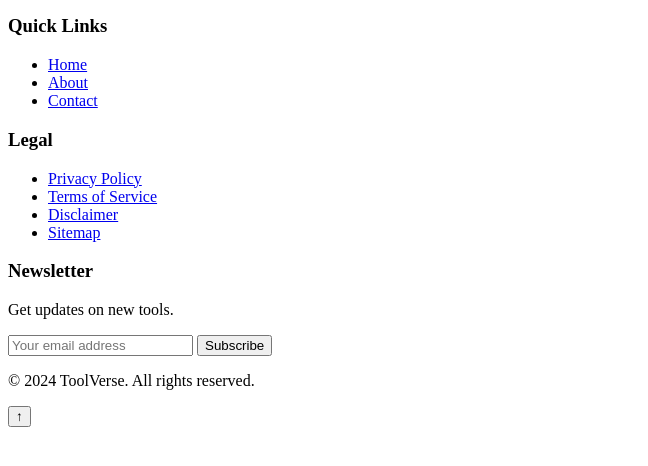
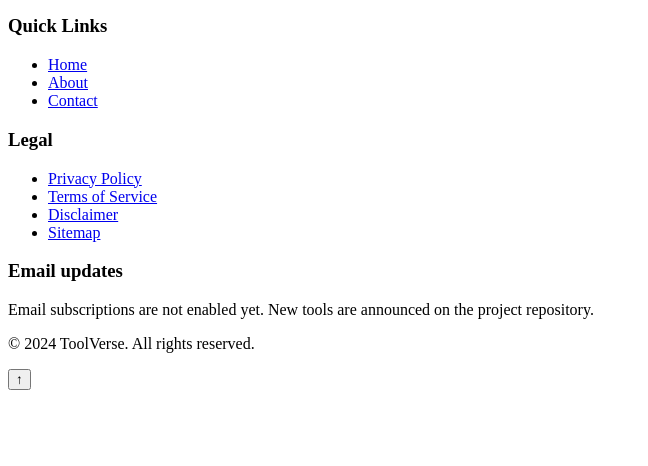
Before and after one commit to manav193/ToolVerse, a website: page components/footer.html in a window 1280 px wide. Shown: the part 70-536 px from the top of the page, without its empty margins (0-648 px from the left). Drawn offline with Linux system fonts and the light colour scheme; files that its build step writes are made by us from their sources.

Commit message:
Load ToolVerse 36-40 experience layer on generated pages

```diff
--- a/components/footer.html
+++ b/components/footer.html
@@ -24,12 +24,8 @@
         </ul>
       </div>
       <div class="footer-col">
-        <h3>Newsletter</h3>
-        <p>Get updates on new tools.</p>
-        <form id="newsletter-form" class="newsletter-form" onsubmit="event.preventDefault(); window.showToast('Subscribed successfully!', 'success');" aria-label="Newsletter Form">
-          <input type="email" placeholder="Your email address" required aria-label="Email Address">
-          <button type="submit" class="btn btn-primary btn-sm" aria-label="Subscribe">Subscribe</button>
-        </form>
+        <h3>Email updates</h3>
+        <p>Email subscriptions are not enabled yet. New tools are announced on the project repository.</p>
       </div>
     </div>
     <div class="footer-bottom">
@@ -48,3 +44,5 @@
     </div>
   </div>
 </div>
+<link rel="stylesheet" href="{{BASE_URL}}/css/tool-experience.css">
+<script src="{{BASE_URL}}/js/tool-experience.js" defer></script>
```
